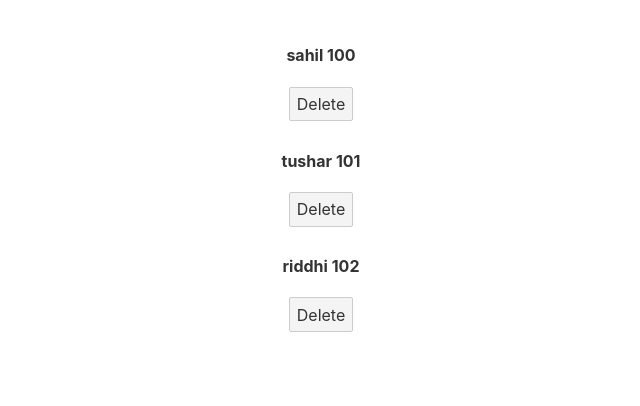
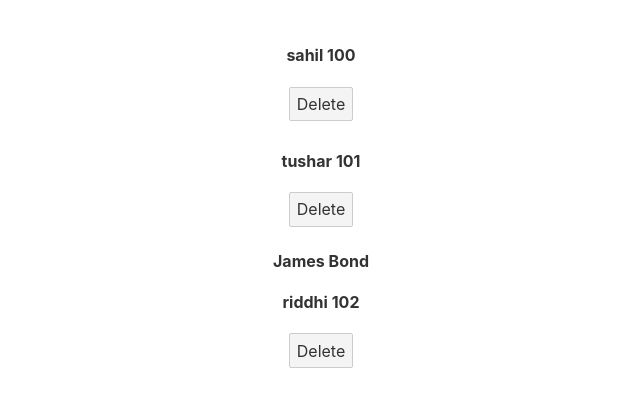
Before and after one commit to SahiLGaikwad2000/sveltetutorial, a Svelte app: page / in a window 1280 px wide. Shown: the top 406 px of the page, without its empty margins (319-959 px from the left). Built offline with nearby package versions, Linux system fonts and the light colour scheme.

Commit message:
conditional statements

```diff
--- a/src/App.svelte
+++ b/src/App.svelte
@@ -14,6 +14,9 @@
 	<div>
 		{#each people as person (person.id)}
 		<div>
+			{#if person.code===102}
+			<p><strong>James Bond</strong></p>
+			{/if}
 		<h4>{person.name} {person.code}</h4>
 		<button on:click={()=>{handleClick(person.id)}}>Delete</button>
 		<!-- used inline function to pass reference of function handleclick so that it gets called only when button is clicked -->
```
